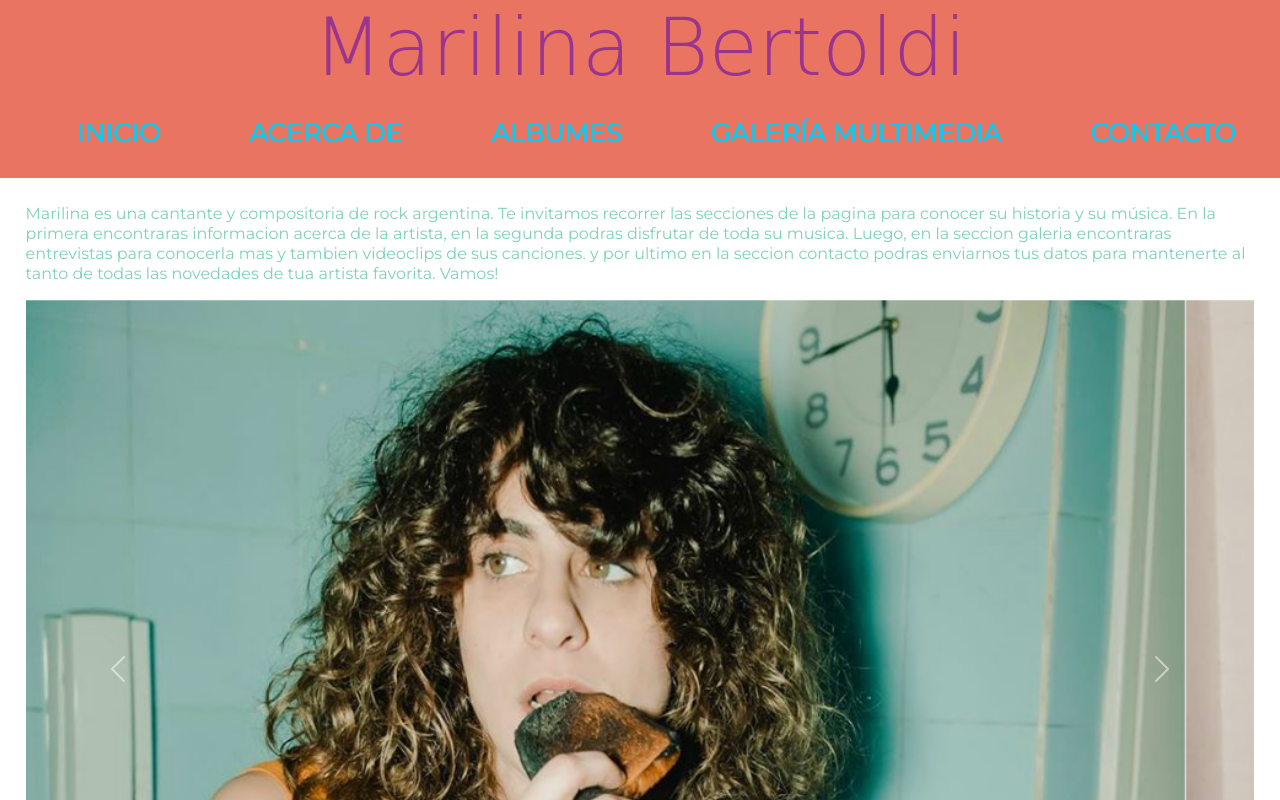
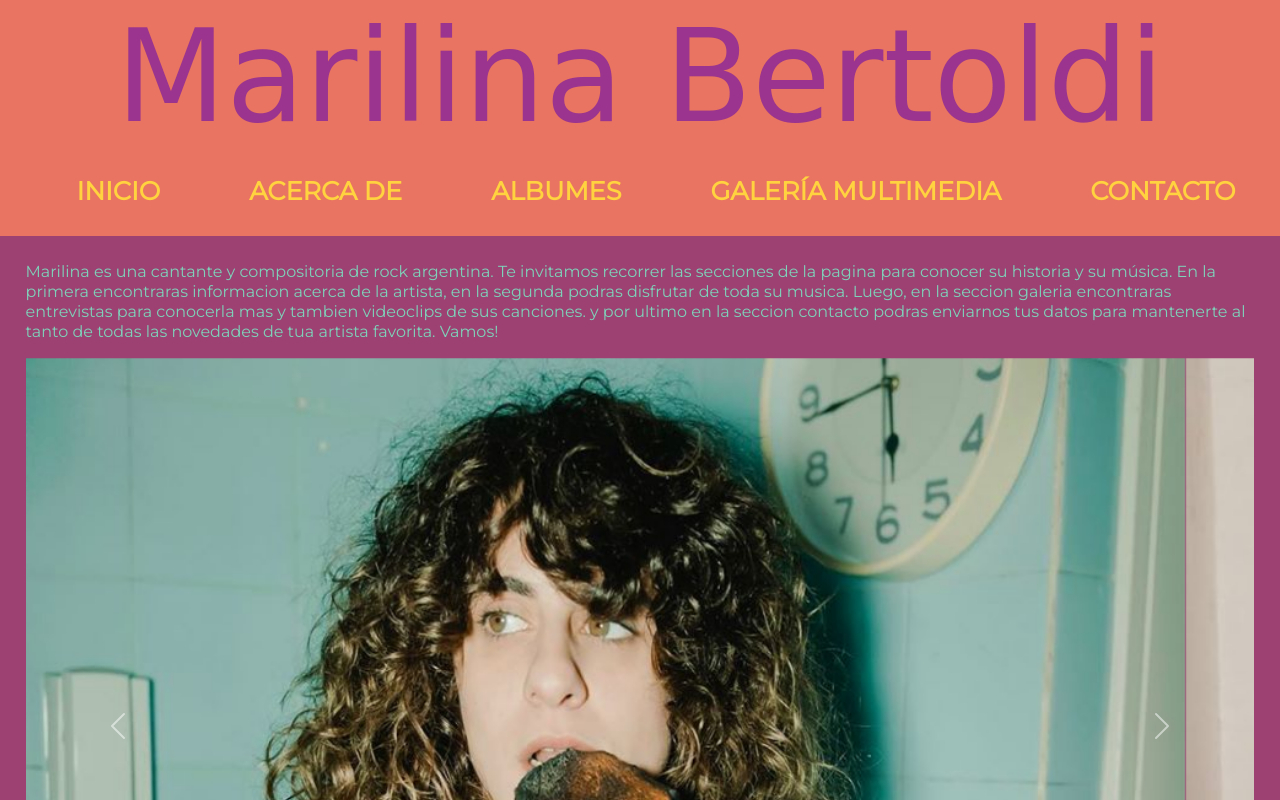
Before and after one commit to delfistabile/MarilinaDelfi, a website: page index.html in a window 1280 px wide. Shown: the top 800 px of the page. Drawn offline with nearby package versions, Linux system fonts and the light colour scheme; a web font is replaced by a local one.

Commit message:
Cuarta Version (arreglos bootstrap)

```diff
--- a/css/estilo.css
+++ b/css/estilo.css
@@ -2,6 +2,7 @@
     margin: 0;
     padding: 0;
 }
+
 
 h1{
     color: #9a348eff;
@@ -11,6 +12,10 @@
     animation-duration: 2s;
     animation-name: aparecer;
     animation-iteration-count:initial;
+
+}
+.titulo{
+    font-size: 10vw;
 
 }
 /*Animacion titulo principal*/
@@ -37,7 +42,12 @@
     margin: 2vw;
     text-decoration:underline;
 }
+.nav{
 
+    color:#ffd23fff;
+
+
+}
 nav li{
 
 list-style: none;
@@ -51,8 +61,12 @@
     color:#ffd23fff;
 
 }
+body{background-repeat: no-repeat;
+    background-color:#9c4172;
 
-body{
+
+}
+.estiloBody{
 
     background-repeat: no-repeat;
     background-color:#9c4172;
@@ -165,7 +179,49 @@
 }
 
 /*media queries*/
+/*
+@media only screen and (max-widht:768px){
+.galeriaGrilla{
 
+    display:grid;
+    grid-template-columns: 100%;
+    grid-template-rows:   700px 700px 700px;
+    grid-template-areas: "img"
+                        "shows"
+                        "videoc";
+
+
+}
+
+#imagenes {
+    grid-area: img;
+    display: flex;
+    flex-wrap: wrap;
+    justify-content: space-between;
+
+
+}
+#showsvivo{
+
+    grid-area:shows;
+
+}
+#videoclips{
+
+    grid-area: videoc;
+
+}
+
+@media screen and (min-widht:768px){
+
+}
+
+@media screen and (min-widht:992px) {
+
+}
+@media screen and (min-widht:1200px){
+
+}
 
 
 
--- a/index.html
+++ b/index.html
@@ -12,26 +12,26 @@
     <link href="https://cdn.jsdelivr.net/npm/bootstrap@5.1.1/dist/css/bootstrap.min.css" rel="stylesheet" integrity="sha384-F3w7mX95PdgyTmZZMECAngseQB83DfGTowi0iMjiWaeVhAn4FJkqJByhZMI3AhiU" crossorigin="anonymous">
 
 
-    <title>Inicio</title>
+    <title>Marilina Bertoldi</title>
 
 </head>
 
 
-<body>
+<body class="estiloBody">
     <div class="layoutGeneral">
 
 
 
     <header class="pieEncabezado">
         <div class="header">
-            <a class="text-decoration-none " href="index.html"> <h1 class="display-1">Marilina Bertoldi</h1></a>
+            <a class="text-decoration-none " href="index.html"> <h1 class="titulo" >Marilina Bertoldi</h1></a>
             <nav>
                 <ul  class="navegacionMenu">
-                    <li><a class="text-decoration-none text-info" href="index.html">INICIO</a></li>
-                    <li><a class="text-decoration-none text-info " href="pages/acercade.html">ACERCA DE</a></li>
-                    <li><a class="text-decoration-none text-info" href="pages/albumes.html">ALBUMES</a></li>
-                    <li><a class="text-decoration-none text-info" href="pages/galeria.html">GALERÍA MULTIMEDIA</a></li>
-                    <li><a class="text-decoration-none text-info" href="pages/contacto.html">CONTACTO</a></li>
+                    <li><a class="text-decoration-none nav" href="index.html">INICIO</a></li>
+                    <li><a class="text-decoration-none nav" href="pages/acercade.html">ACERCA DE</a></li>
+                    <li><a class="text-decoration-none nav" href="pages/albumes.html">ALBUMES</a></li>
+                    <li><a class="text-decoration-none nav" href="pages/galeria.html">GALERÍA MULTIMEDIA</a></li>
+                    <li><a class="text-decoration-none nav" href="pages/contacto.html">CONTACTO</a></li>
                 </ul>
 
 
```
